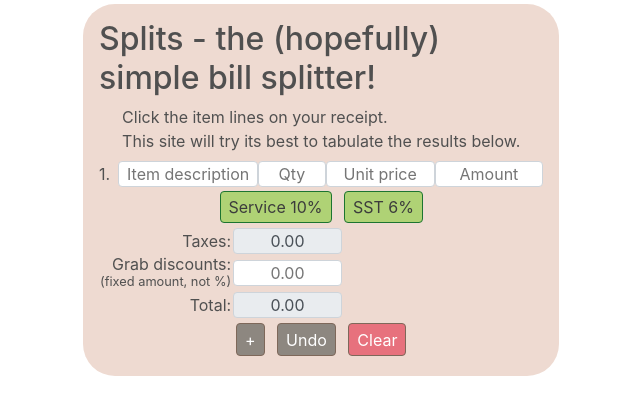
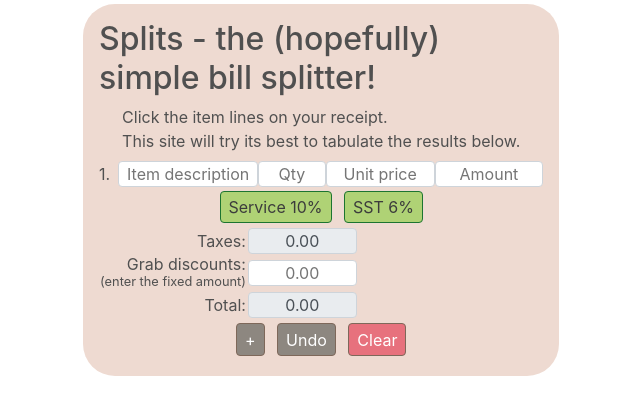
Before and after one commit to whoabe/Splits, a Python web app: template splits_web/templates/imagecoordfinder.html in a window 1280 px wide. Shown: the part 210-625 px from the top of the page, without its empty margins (291-931 px from the left). Run offline with Jinja, Linux system fonts and the light colour scheme; the template is opened without the code that fills it, so the values that code supplies are empty; some libraries are stand-ins or nearby versions.

Commit message:
changed small text to enter fixed amount

```diff
--- a/splits_web/templates/imagecoordfinder.html
+++ b/splits_web/templates/imagecoordfinder.html
@@ -146,7 +146,7 @@
                                     <div class="d-flex flex-column">
                                         <td style="text-align: right; line-height: 1rem">
                                             <p>Grab discounts:</p>
-                                            <small>(fixed amount, not %)</small>
+                                            <small>(enter the fixed amount)</small>
                                         </td>
                                     </div>
                                     <!-- IMPORTANT: WORK ON THIS! -->
```
